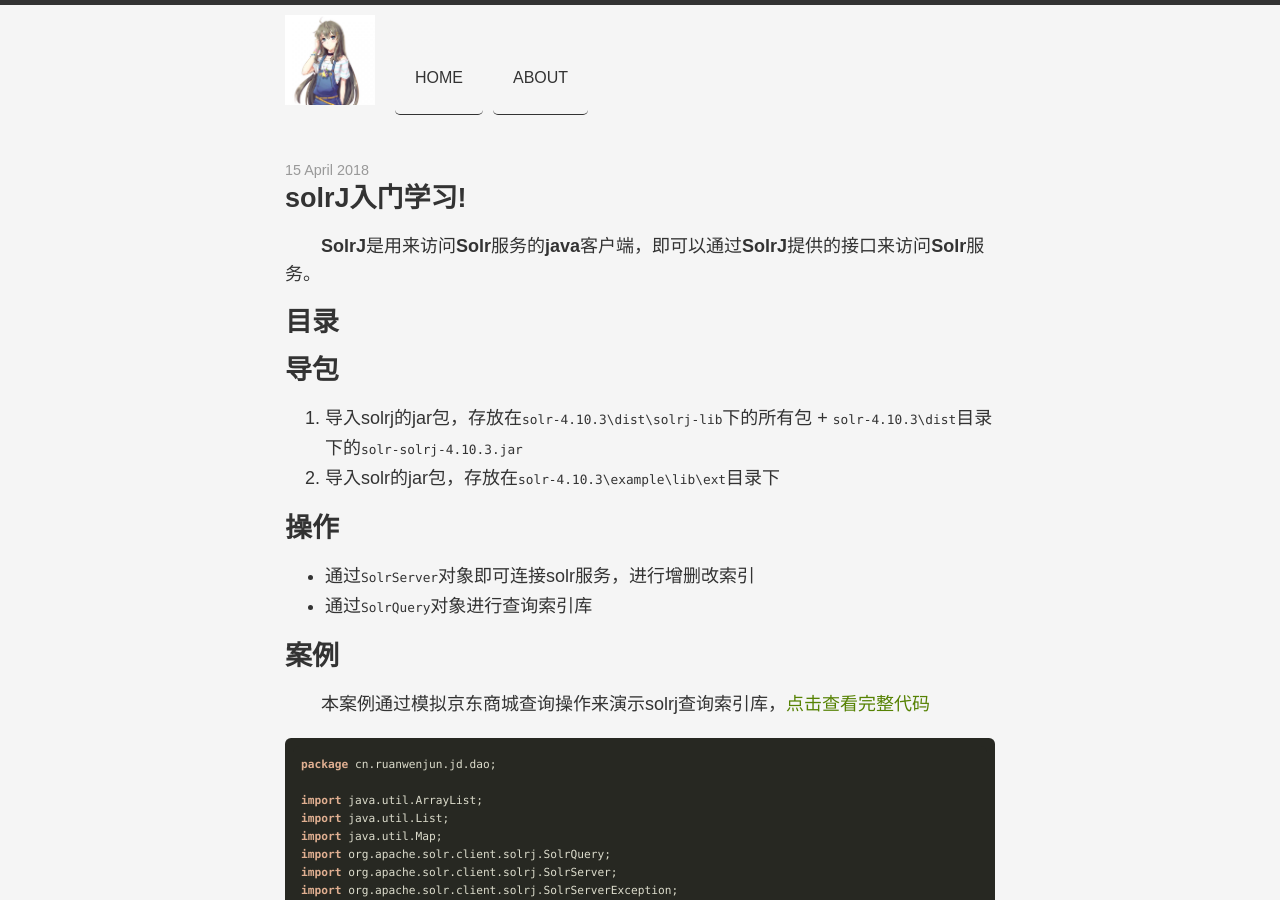
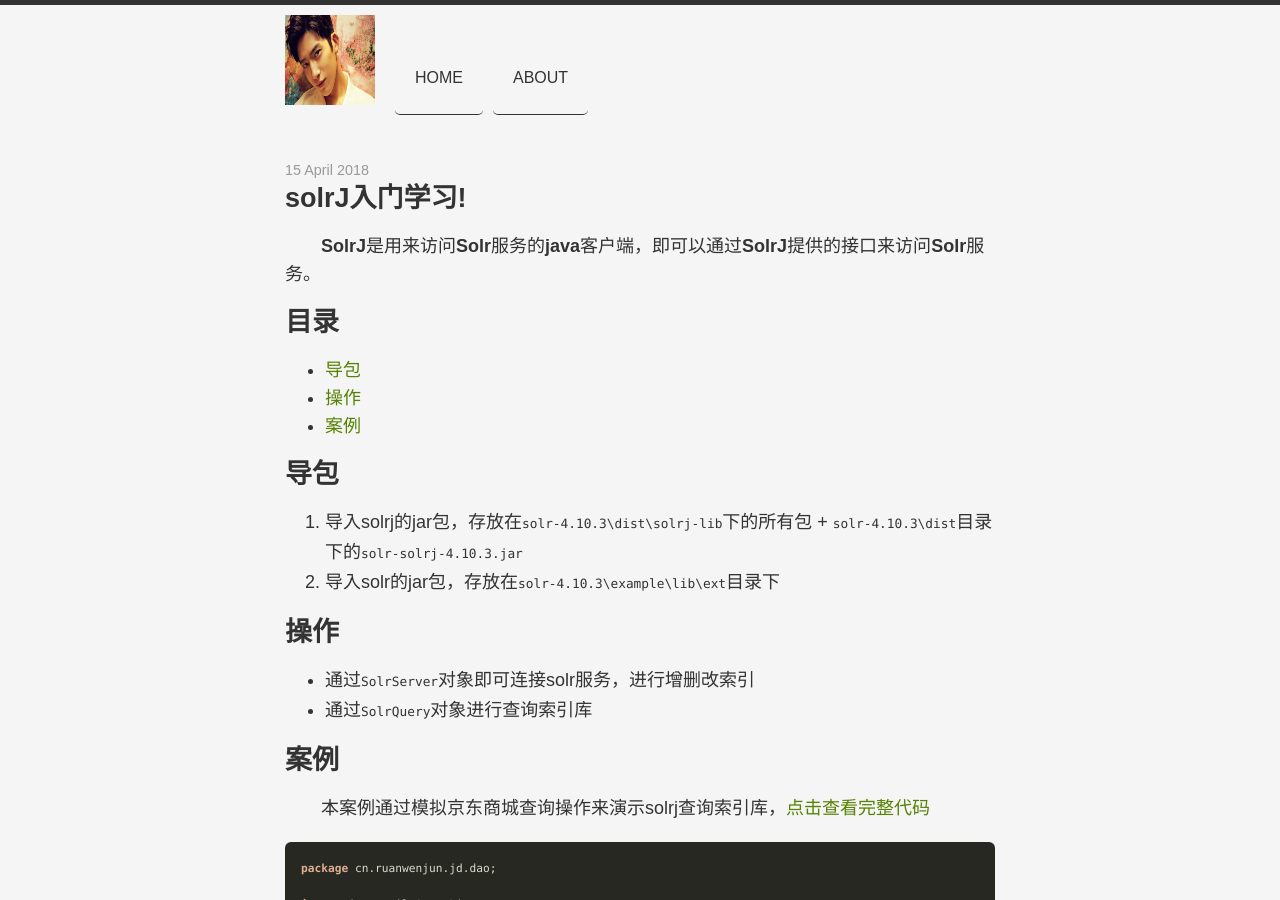
Before and after one commit to ruanwenjun/ruanwenjun.github.io, a Jekyll site: the page built from _posts/2018-4-15-solrj.md, in a window 1280 px wide and 900 px high. Built offline with Jekyll 4.4.1, drawn with Linux system fonts in a browser that asks for light colours; nearby versions of some CDN libraries; comment, search, counter and statistics services are not loaded.

Commit message:
更改头像

````diff
--- a/_posts/2018-4-15-solrj.md
+++ b/_posts/2018-4-15-solrj.md
@@ -5,6 +5,9 @@ title: solrJ入门学习!
 &emsp;&emsp;**SolrJ**是用来访问**Solr**服务的**java**客户端，即可以通过**SolrJ**提供的接口来访问**Solr**服务。
 
 # 目录
+* [导包](#导包)
+* [操作](#操作)
+* [案例](#案例)
 
 # 导包
 1. 导入solrj的jar包，存放在`solr-4.10.3\dist\solrj-lib`下的所有包 + `solr-4.10.3\dist`目录下的`solr-solrj-4.10.3.jar`
@@ -16,7 +19,7 @@ title: solrJ入门学习!
 * 通过`SolrQuery`对象进行查询索引库
 
 # 案例
-&emsp;&emsp;本案例通过模拟京东商城查询操作来演示solrj查询索引库，[点击查看完整代码](http://note.youdao.com/)
+&emsp;&emsp;本案例通过模拟京东商城查询操作来演示solrj查询索引库，[点击查看完整代码](https://github.com/ruanwenjun/solrjDemo)
 
 
 ```java
````
Also changed, not shown: assets/images/logo.png.
